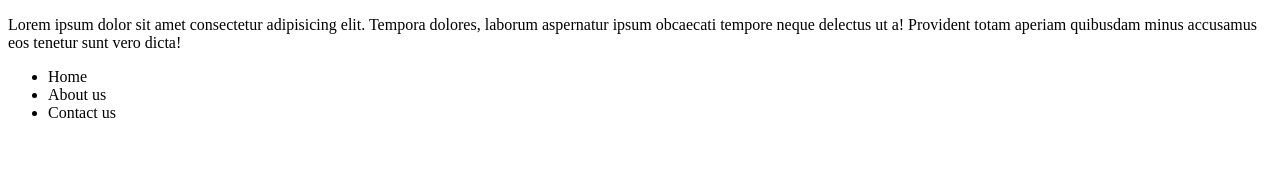
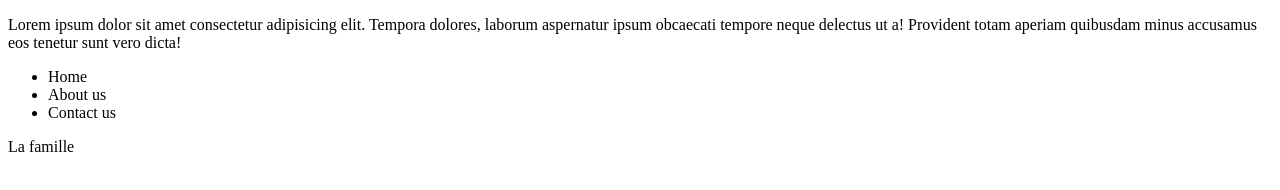
Before and after one commit to kingsGuillaume99/gitTest, a plain HTML site: page index.html in a window 1280 px wide. Drawn offline with Linux system fonts and the light colour scheme.

Commit message:
Ajout d'un paragraphe a la fin

```diff
--- a/index.html
+++ b/index.html
@@ -20,5 +20,6 @@
             Contact us
         </li>
     </ul>
+    <p>La famille</p>
 </body>
 </html>
```
